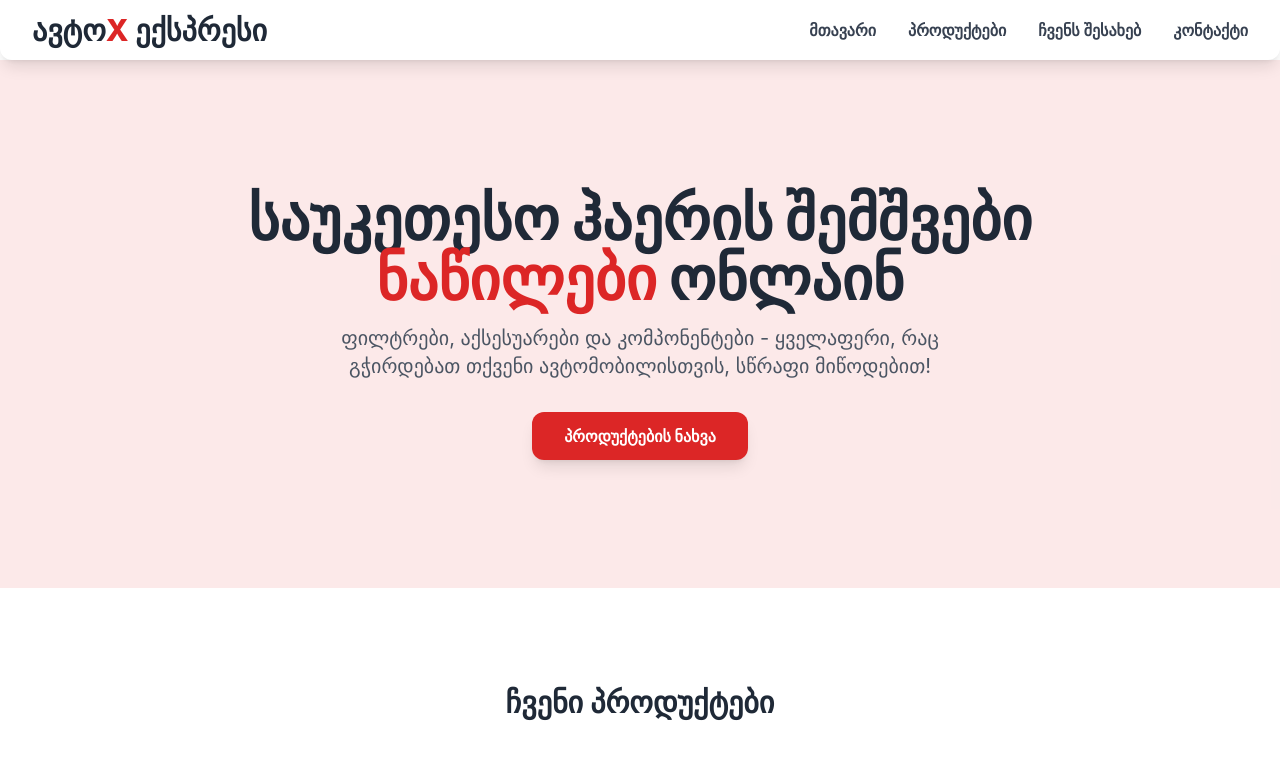
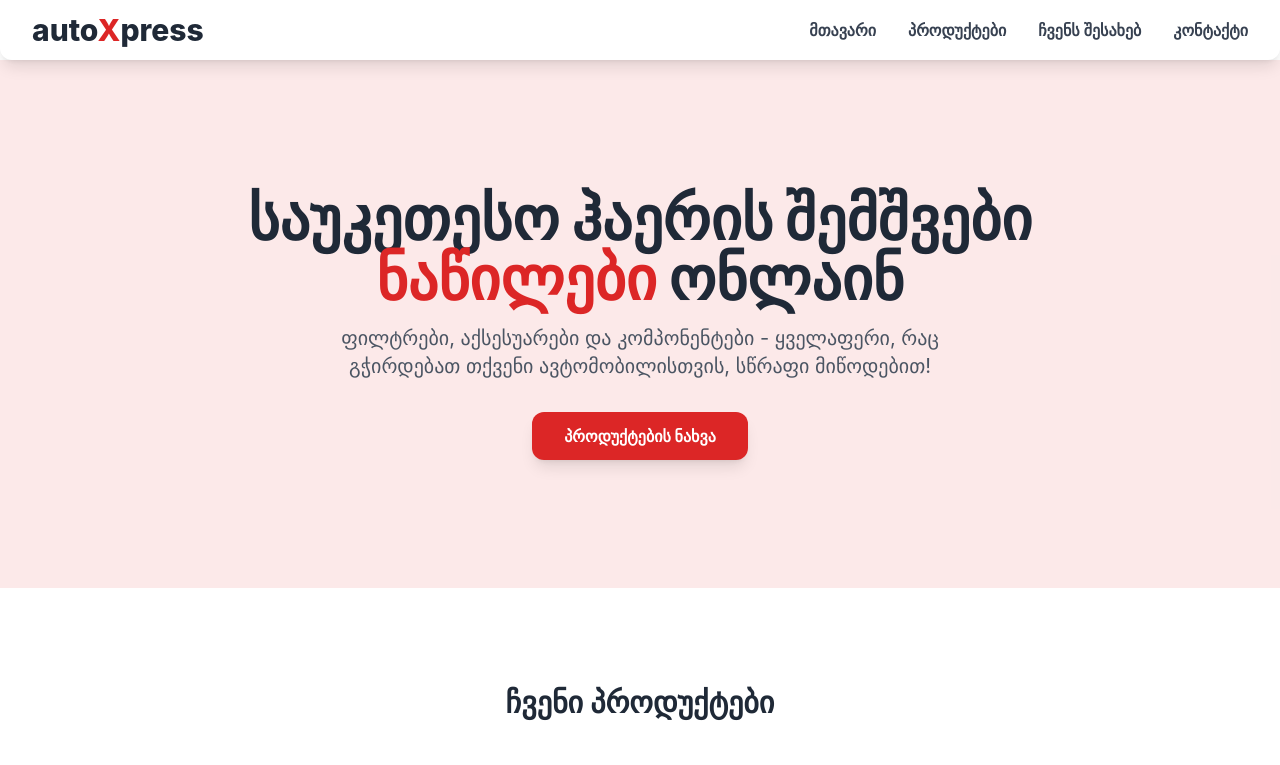
Before and after one commit to autoxpressge/autoxpressge.github.io, a plain HTML site: page index.html in a window 1280 px wide. Shown: the top 765 px of the page. Drawn offline with nearby package versions, Linux system fonts and the light colour scheme.

Commit message:
Update index.html

```diff
--- a/index.html
+++ b/index.html
@@ -48,7 +48,7 @@
         <div class="container mx-auto px-4 sm:px-6 lg:px-8 py-3 flex justify-between items-center">
             <!-- Logo/Brand Name -->
             <div class="text-3xl font-extrabold text-gray-800">
-                <span class="text-gray-800">ავტო</span><span class="text-primary-red">X</span><span class="text-gray-800"> ექსპრესი</span>
+                <span class="text-gray-800">auto</span><span class="text-primary-red">X</span><span class="text-gray-800">press</span>
             </div>
 
             <!-- Navigation Links (Hidden on mobile, shown on desktop) -->
```
